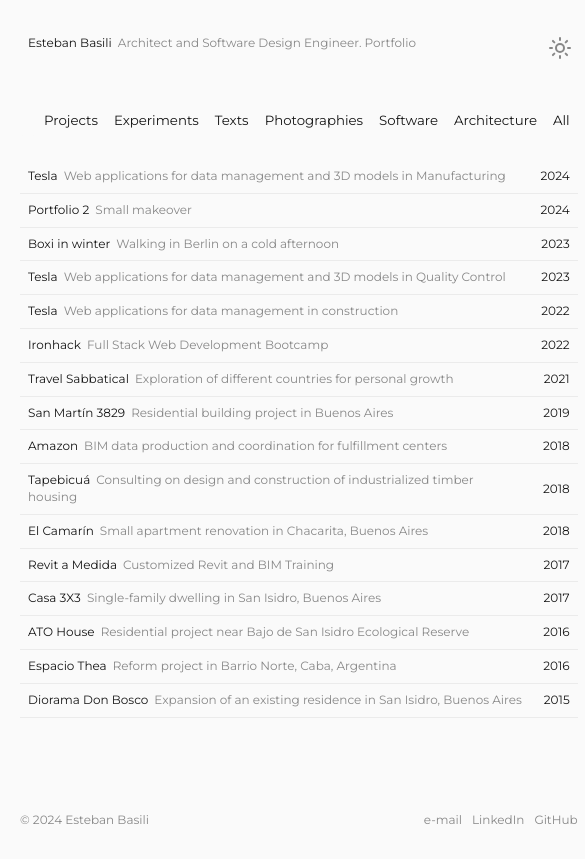
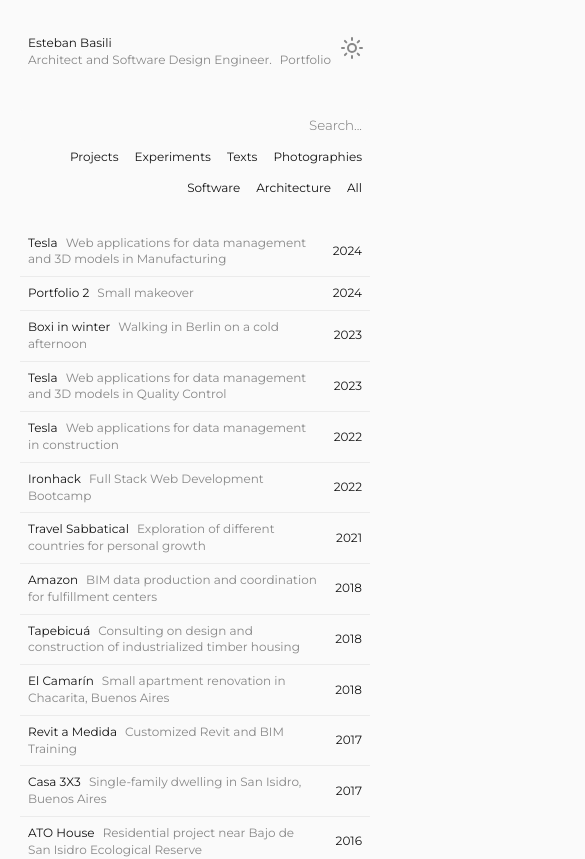
Before and after one commit to estebanba/portfolio-front, a React (Vite) app: page / in a window 390 px wide. Shown: the top 859 px of the page, 585 px wide, since content can reach past the window. Built offline with nearby package versions, Linux system fonts and the light colour scheme.

Commit message:
fix responsive layout mobile

```diff
--- a/src/components/data/ActivityTable.jsx
+++ b/src/components/data/ActivityTable.jsx
@@ -44,7 +44,9 @@
       }}
     >
       <div className="table-nav">
+        <div className="button-group">
           <input
+            className="search-bar"
             type="text"
             placeholder="Search..."
             value={searchTerm}
@@ -58,6 +60,8 @@
               fontWeight: 300,
             }}
           />
+        </div>
+
         <div className="button-group">
           <button onClick={() => handleFilter("project")}>Projects</button>
           <button onClick={() => handleFilter("experiment")}>
--- a/src/components/layout/Layout.jsx
+++ b/src/components/layout/Layout.jsx
@@ -5,7 +5,7 @@
 import { useMediaQuery } from "react-responsive";
 import { CONSTANTS } from "../../utils/constants";
 
-function Layout() {
+export const Layout = () => {
   // const isMobile = useMediaQuery({ maxWidth: CONSTANTS.mobileWidth });
   return (
     <section className={stylesLayout.layout}>
@@ -25,6 +25,4 @@
       {/* )} */}
     </section>
   );
-}
-
-export default Layout;
+};
--- a/src/components/layout/Layout.module.css
+++ b/src/components/layout/Layout.module.css
@@ -12,7 +12,7 @@
   flex-direction: column;
   justify-content: center; */
   margin: auto;
-  width: 800px;
+  max-width: 100vw;
   /* height: 100vh; */
   display: flex;
   flex-direction: column;
--- a/src/data/activity.js
+++ b/src/data/activity.js
@@ -279,8 +279,8 @@
     role: "Project Team Member",
     description:
       "Participated in the design and development of a residential building located at San Martín 3829, focusing on optimizing living space and modern architecture.",
-    dateFrom: createDate("2019-01-01"),
-    dateUntil: createDate("2019-12-31"),
+    dateFrom: createDate("2016-01-01"),
+    dateUntil: createDate("2016-12-31"),
     url: "https://cargocollective.com/4LARQ/San-Martin-3829",
     images: [],
   },
--- a/src/index.css
+++ b/src/index.css
@@ -39,7 +39,7 @@
 .table-nav {
   margin: 0 0 24px 0;
   display: flex;
-  justify-content: flex-end;
+  justify-content: space-between;
   align-items: center;
 }
 
@@ -70,7 +70,8 @@
 
 .table-subtitle {
   /* font-size: 1rem; */
-  margin-left: 0.5rem;
+  /* margin-left: 0.5rem; */
+  padding-left: 8px;
   color: var(--font-secondary-color);
 }
 
@@ -92,6 +93,10 @@
     opacity: 1;
     transform: translateY(0);
   }
+}
+
+.search-bar {
+  flex: 1;
 }
 
 input {
@@ -268,6 +273,27 @@
     font-size: 0.75rem;
   }
 
+  .table-nav {
+    /* margin: 0 0 24px 0; */
+    display: flex;
+    flex-direction: column;
+    /* justify-content: flex-end; */
+    align-items: baseline;
+  }
+
+  .search-bar {
+    text-align: right;
+  }
+
+  .button-group {
+    width: 100%;
+    justify-content: flex-end;
+  }
+
+  .button-group button {
+    font-size: 1rem;
+  }
+
   .table-row {
     flex-direction: column;
     align-items: baseline;
--- a/src/main.jsx
+++ b/src/main.jsx
@@ -6,7 +6,7 @@
 
 import ErrorPage from "./routes/ErrorPage";
 
-import Layout from "./components/layout/Layout";
+import { Layout } from "./components/layout/Layout";
 import { CanvasSpace } from "./components/three/CanvasSpace";
 import { Experience } from "./components/three/Experience";
 import { HomePage } from "./routes/HomePage";
--- a/src/routes/HomePage.jsx
+++ b/src/routes/HomePage.jsx
@@ -37,11 +37,11 @@
       >
         <div>
           <span style={{ paddingLeft: "8px" }}>Esteban Basili</span>
-          <span
-            className="table-subtitle"
-            // style={{ fontSize: "1.2rem" }}
-          >
-            Architect and Software Design Engineer. Portfolio
+          <span className="table-subtitle" style={{ display: "inline-flex" }}>
+            Architect and Software Design Engineer.
+          </span>
+          <span className="table-subtitle" style={{ display: "inline-flex" }}>
+            Portfolio
           </span>
         </div>
         <div>
```
Lines whose indentation alone changed are shown as unchanged.
